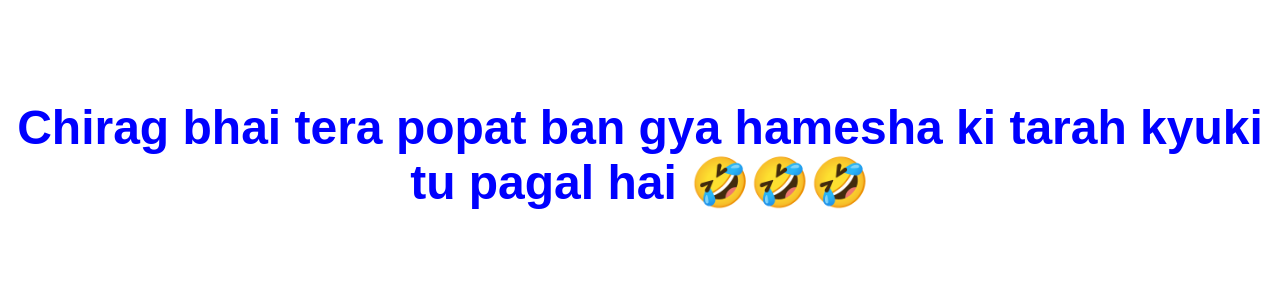
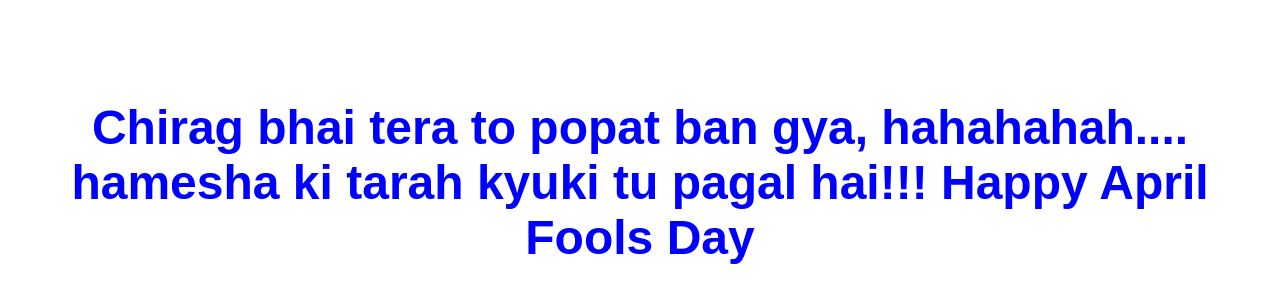
Before and after one commit to Naitik-Verma/Up-board-10th-class-exam-result-, a plain HTML site: page prank.html in a window 1280 px wide. Drawn offline with Linux system fonts and the light colour scheme.

Commit message:
Update prank.html

```diff
--- a/prank.html
+++ b/prank.html
@@ -19,6 +19,6 @@
   </style>
 </head>
 <body>
-  <h1>Chirag bhai tera popat ban gya hamesha ki tarah kyuki tu pagal hai 🤣🤣🤣</h1>
+  <h1>Chirag bhai tera to popat ban gya, hahahahah.... hamesha ki tarah kyuki tu pagal hai!!! Happy April Fools Day</h1>
 </body>
 </html>
```
